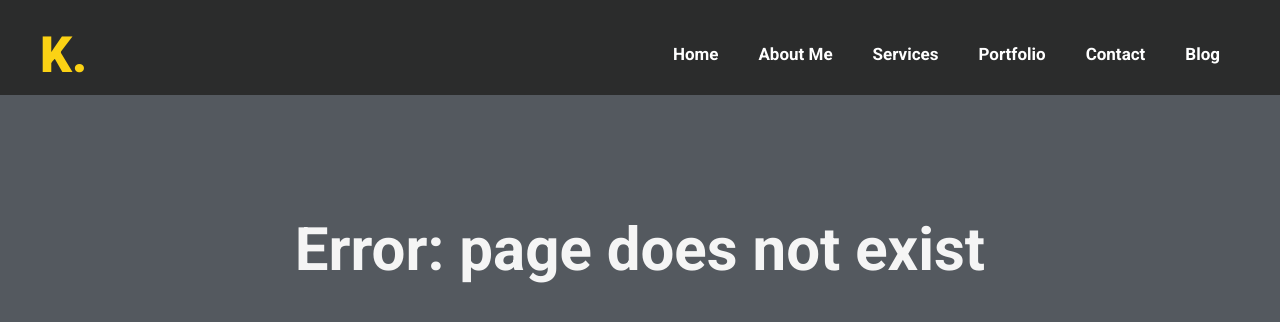
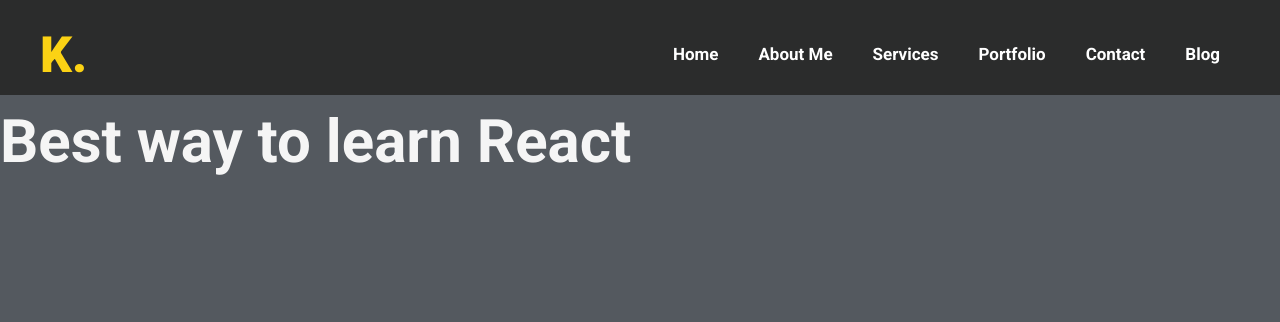
Before and after one commit to Katiao/CommunityProjectReact, a React (Create React App) app: page /article/1 in a window 1280 px wide. Shown: the top 322 px of the page. Built offline with nearby package versions, Linux system fonts and the light colour scheme.

Commit message:
create single article page for full text of each article

```diff
--- a/src/App.js
+++ b/src/App.js
@@ -2,6 +2,7 @@
 import Navigation from './components/Navigation/navigation';
 import Blog from './Pages/Blog/blog';
 import Error from './Pages/Error/error';
+import SingleArticle from './Pages/Single Article/single-article.jsx';
 import './App.scss';
 import { Route, Switch } from 'react-router-dom';
 
@@ -12,6 +13,7 @@
 			<Switch>
 				<Route exact path='/' component={Home} />
 				<Route path='/blog' component={Blog} />
+				<Route path='/article/:id' component={SingleArticle} />
 				<Route path='*' component={Error} />
 			</Switch>
 		</>
--- a/src/Pages/Blog/blog.scss
+++ b/src/Pages/Blog/blog.scss
@@ -22,7 +22,7 @@
 	align-items: center;
 	padding-top: 10rem;
 	align-items: center;
-	padding-bottom: 5rem;
+	padding-bottom: 10rem;
 
 	& h1 {
 		grid-column: 2/3;
--- /dev/null
+++ b/src/Pages/Single Article/single-article.jsx
@@ -0,0 +1,25 @@
+import React, { useState, useEffect } from 'react';
+import { useParams } from 'react-router-dom';
+import './single-article.scss';
+import { articles } from '../Blog/data';
+
+function SingleArticle() {
+	const { id } = useParams();
+	const [article, setArticle] = useState([]);
+
+	const intId = parseInt(id);
+
+	useEffect(() => {
+		const newArticle = articles.filter(item => item.id === intId);
+		const singleArticle = newArticle[0];
+		setArticle(singleArticle);
+	}, [intId]);
+
+	return (
+		<div className='article'>
+			<h1>{article.title}</h1>
+		</div>
+	);
+}
+
+export default SingleArticle;
--- /dev/null
+++ b/src/Pages/Single Article/single-article.scss
@@ -0,0 +1,3 @@
+.article {
+	padding-top: 10rem;
+}
--- a/src/components/Article/article.jsx
+++ b/src/components/Article/article.jsx
@@ -1,8 +1,9 @@
 import React from 'react';
 import './article.scss';
 import moment from 'moment';
+import { Link } from 'react-router-dom';
 
-function Article({ title, snippet, date, length }) {
+function Article({ id, title, snippet, date, length }) {
 	return (
 		/* this div should be replaced by article. article did not work */
 		<div className='post'>
@@ -12,7 +13,9 @@
 				<span>{length} min read</span>
 			</div>
 			<p>{snippet}</p>
-			<button className='btn'>Read More</button>
+			<Link to={`/article/${id}`} className='btn'>
+				Read More
+			</Link>
 		</div>
 	);
 }
```
